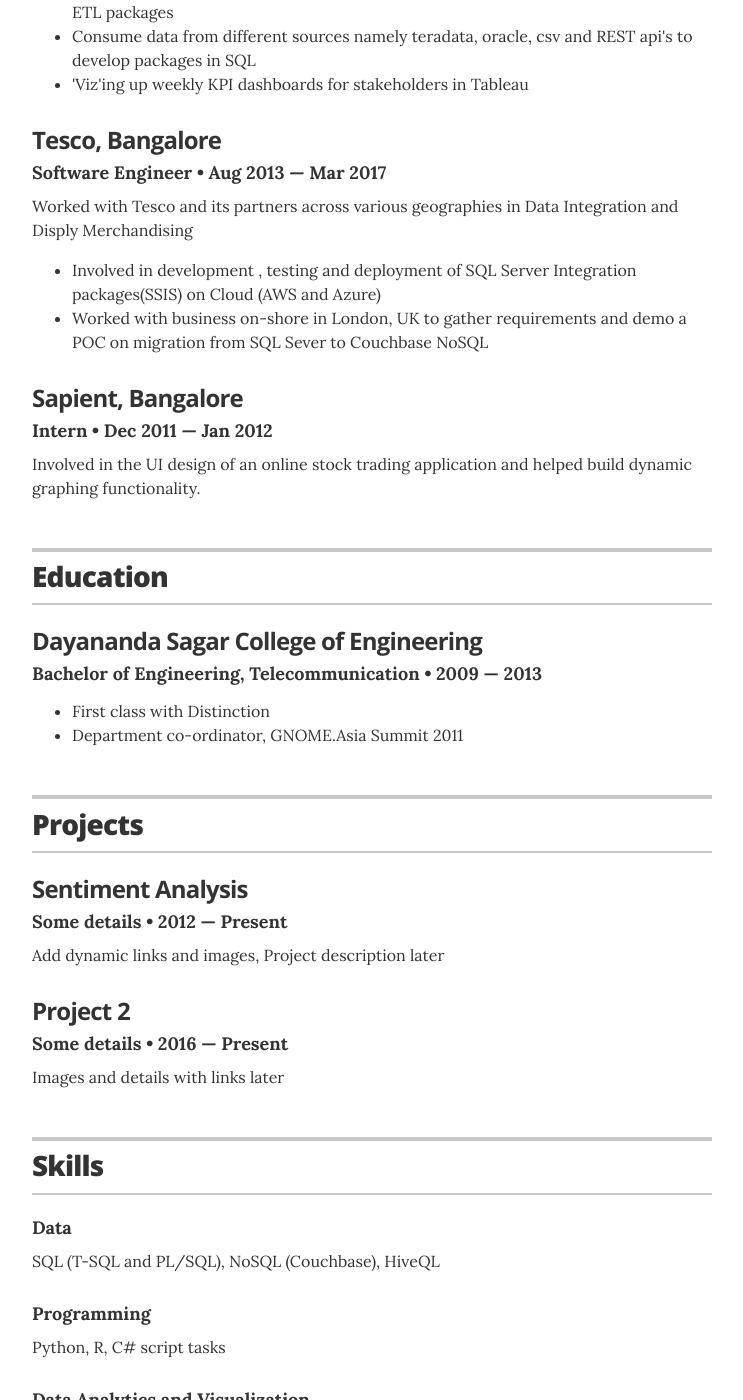
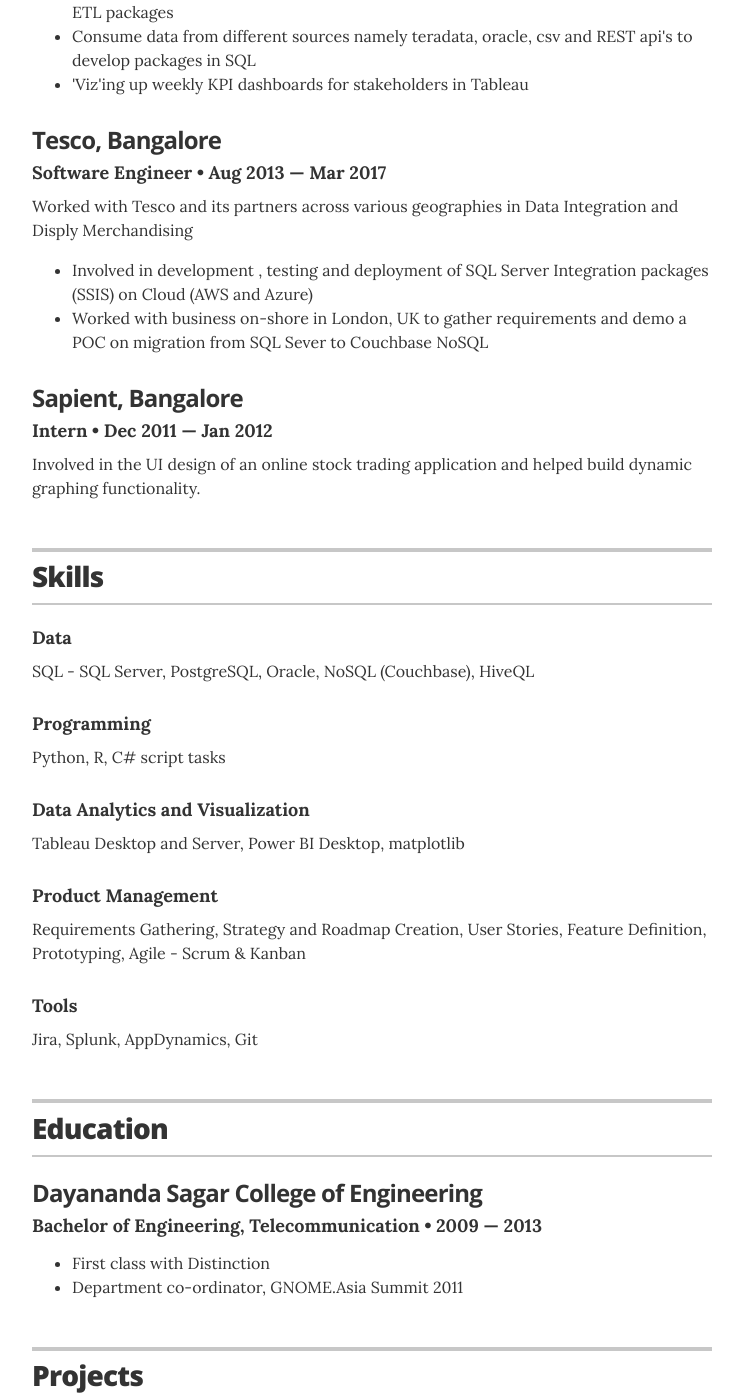
Before and after one commit to robathija/rohit-resume, a Jekyll site: the page built from index.html, in a window 1280 px wide and 1400 px high, scrolled down 754 px. Shown: the whole window, without its empty margins (268-1011 px from the left). Built offline with Jekyll 4.4.1, drawn with Linux system fonts in a browser that asks for light colours; some of the changed text lies outside the part shown.

Commit message:
more details added and changed section placement

```diff
--- a/_data/experience.yml
+++ b/_data/experience.yml
@@ -9,7 +9,7 @@
 - company: Tesco, Bangalore
   position: Software Engineer
   duration:  Aug 2013 &mdash; Mar 2017
-  summary: Worked with Tesco and its partners across various geographies in Data Integration and Disply Merchandising<ul class="resume-item-list"><li>Involved in development , testing and deployment of SQL Server Integration packages(SSIS) on Cloud (AWS and Azure)</li><li>Worked with business on-shore in London, UK to gather requirements and demo a POC on migration from SQL Sever to Couchbase NoSQL</li>
+  summary: Worked with Tesco and its partners across various geographies in Data Integration and Disply Merchandising<ul class="resume-item-list"><li>Involved in development , testing and deployment of SQL Server Integration packages (SSIS) on Cloud (AWS and Azure)</li><li>Worked with business on-shore in London, UK to gather requirements and demo a POC on migration from SQL Sever to Couchbase NoSQL</li>
 
 
 # Sapient
--- a/_data/skills.yml
+++ b/_data/skills.yml
@@ -1,7 +1,7 @@
 # Skills
 # Data
 - skill: Data
-  description: SQL (T-SQL and PL/SQL), NoSQL (Couchbase), HiveQL
+  description: SQL - SQL Server, PostgreSQL, Oracle, NoSQL (Couchbase), HiveQL
 
 # Programming
 - skill: Programming
@@ -9,7 +9,11 @@
 
 # Data Analytics and Visualization
 - skill: Data Analytics and Visualization
-  description: Tableau Desktop and Server, Power BI Desktop
+  description: Tableau Desktop and Server, Power BI Desktop, matplotlib
+
+# Product
+- skill: Product Management
+  description: Requirements Gathering, Strategy and Roadmap Creation, User Stories, Feature Definition, Prototyping, Agile - Scrum & Kanban
 
 # Tools
 - skill: Tools
--- a/_layouts/resume.html
+++ b/_layouts/resume.html
@@ -66,6 +66,23 @@
       <!-- end Experience -->
       {% endif %}
 
+	  {% if site.resume_section_skills %}
+      <!-- begin Skills -->
+      <section class="content-section">
+
+        <header class="section-header">
+          <h2>Skills</h2>
+        </header>
+        {% for skill in site.data.skills %}
+        <div class="resume-item">
+          <h4 class="resume-item-details">{{ skill.skill }}</h4>
+          <p class="resume-item-copy">{{ skill.description }}</p>
+        </div>
+        {% endfor %}
+
+      </section>
+      <!-- end Skills -->
+      {% endif %}
 
       {% if site.resume_section_education %}
       <!-- begin Education -->
@@ -113,24 +130,6 @@
 
       </section>
       <!-- end Projects -->
-      {% endif %}
-
-      {% if site.resume_section_skills %}
-      <!-- begin Skills -->
-      <section class="content-section">
-
-        <header class="section-header">
-          <h2>Skills</h2>
-        </header>
-        {% for skill in site.data.skills %}
-        <div class="resume-item">
-          <h4 class="resume-item-details">{{ skill.skill }}</h4>
-          <p class="resume-item-copy">{{ skill.description }}</p>
-        </div>
-        {% endfor %}
-
-      </section>
-      <!-- end Skills -->
       {% endif %}
 
       {% if site.resume_section_recognition %}
```
